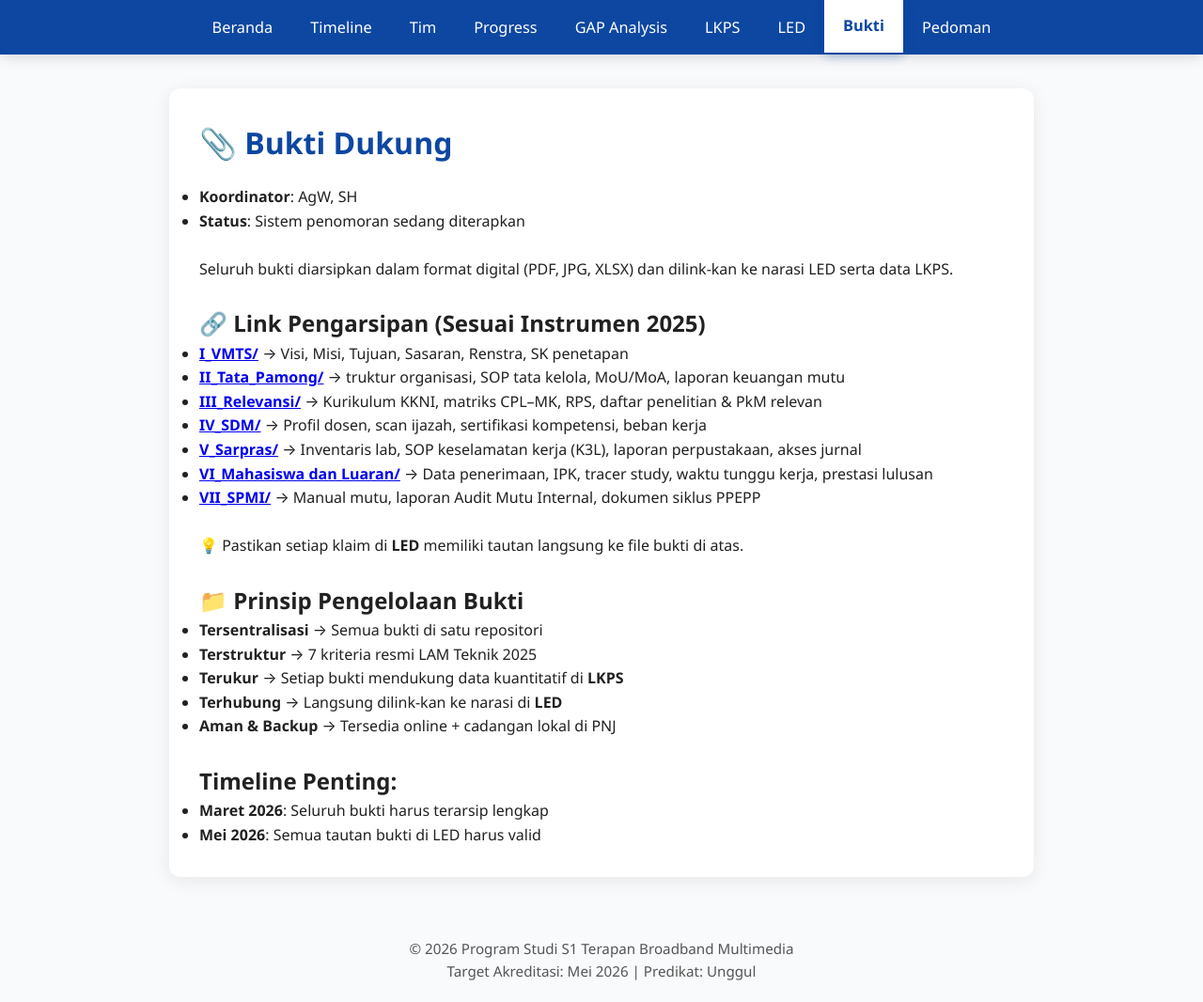
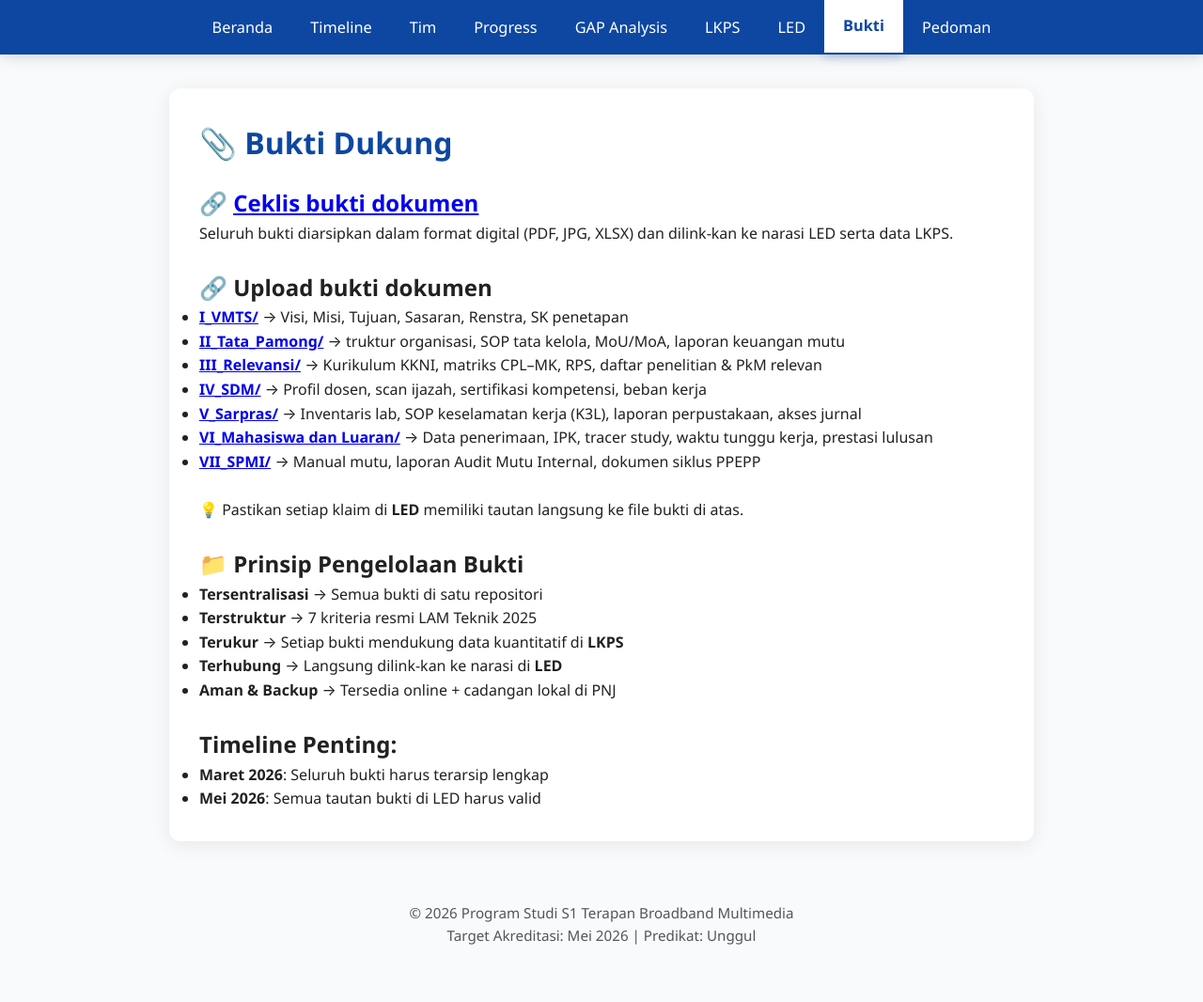
Before and after one commit to portal-psbm/aksibm-26, a Jekyll site: the page built from bukti.md, in a window 1280 px wide and 1066 px high. Shown: the whole window at 94% size. Built offline with Jekyll 4.4.1, drawn with Linux system fonts in a browser that asks for light colours.

Commit message:
update bukti

```diff
--- a/bukti.md
+++ b/bukti.md
@@ -6,12 +6,11 @@ permalink: /bukti/
 
 # 📎 Bukti Dukung
 
-- **Koordinator**: AgW, SH
-- **Status**: Sistem penomoran sedang diterapkan <br><br>
+## 🔗 [Ceklis bukti dokumen](https://docs.google.com/spreadsheets/d/1l-hyJQPxnpv7jt6_iZ_Z3lGY048A-OM2TIcFMfrojdM/edit?usp=sharing)
 
 > Seluruh bukti diarsipkan dalam format digital (PDF, JPG, XLSX) dan dilink-kan ke narasi LED serta data LKPS. <br><br>
 
-## 🔗 Link Pengarsipan (Sesuai Instrumen 2025)
+## 🔗 Upload bukti dokumen
 
 - **[I_VMTS/](https://drive.google.com/drive/folders/1TRWWZHUTecu8NZtz9KsIL3STVRRBTSg2?usp=sharing)** → Visi, Misi, Tujuan, Sasaran, Renstra, SK penetapan
 - **[II_Tata_Pamong/](https://drive.google.com/drive/folders/1DrKFEI-bj6b33OrKJ9PIMEwIu94FuGSO?usp=sharing)** → truktur organisasi, SOP tata kelola, MoU/MoA, laporan keuangan mutu
```
